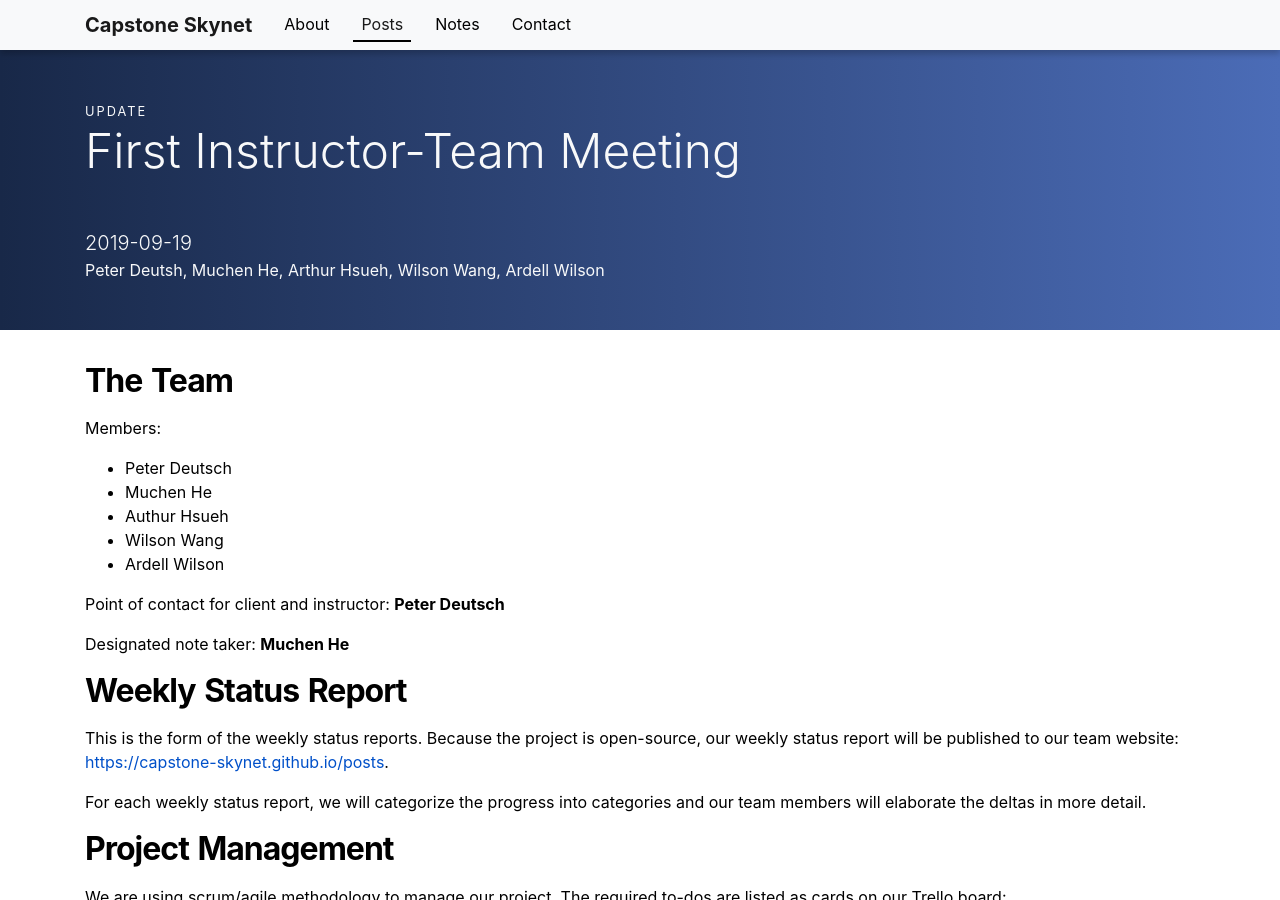
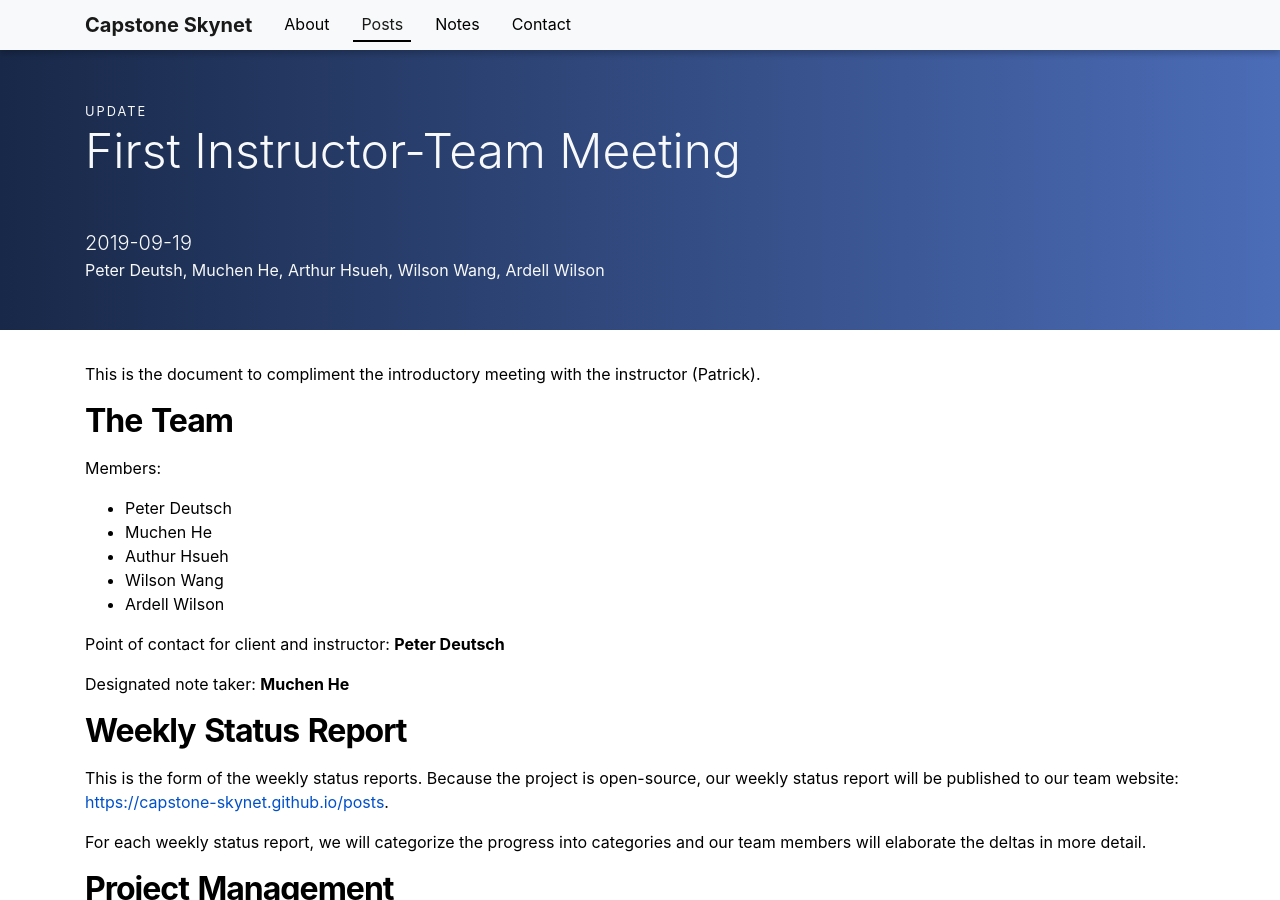
Before and after one commit to Capstone-Skynet/Capstone-Skynet.github.io, a Jekyll site: the page built from _posts/2019-09-19-meeting-1.md, in a window 1280 px wide and 900 px high. Built offline with Jekyll 4.4.1, drawn with Linux system fonts in a browser that asks for light colours; some of the changed text lies outside the part shown.

Commit message:
Updated readme and posts

```diff
--- a/_posts/2019-09-19-meeting-1.md
+++ b/_posts/2019-09-19-meeting-1.md
@@ -3,8 +3,11 @@ title: First Instructor-Team Meeting
 date: 2019-09-19
 ---
 
+This is the document to compliment the introductory meeting with the instructor (Patrick).
+
+<!-- excerpt -->
+
 ## The Team
-
 
 Members:
 
```
Also changed, not shown: _posts/2019-09-14-test.md (+1 -0 lines), README.md, _notes/2019-09-24-Client-Meeting-Agenda.md (line endings or trailing spaces).
